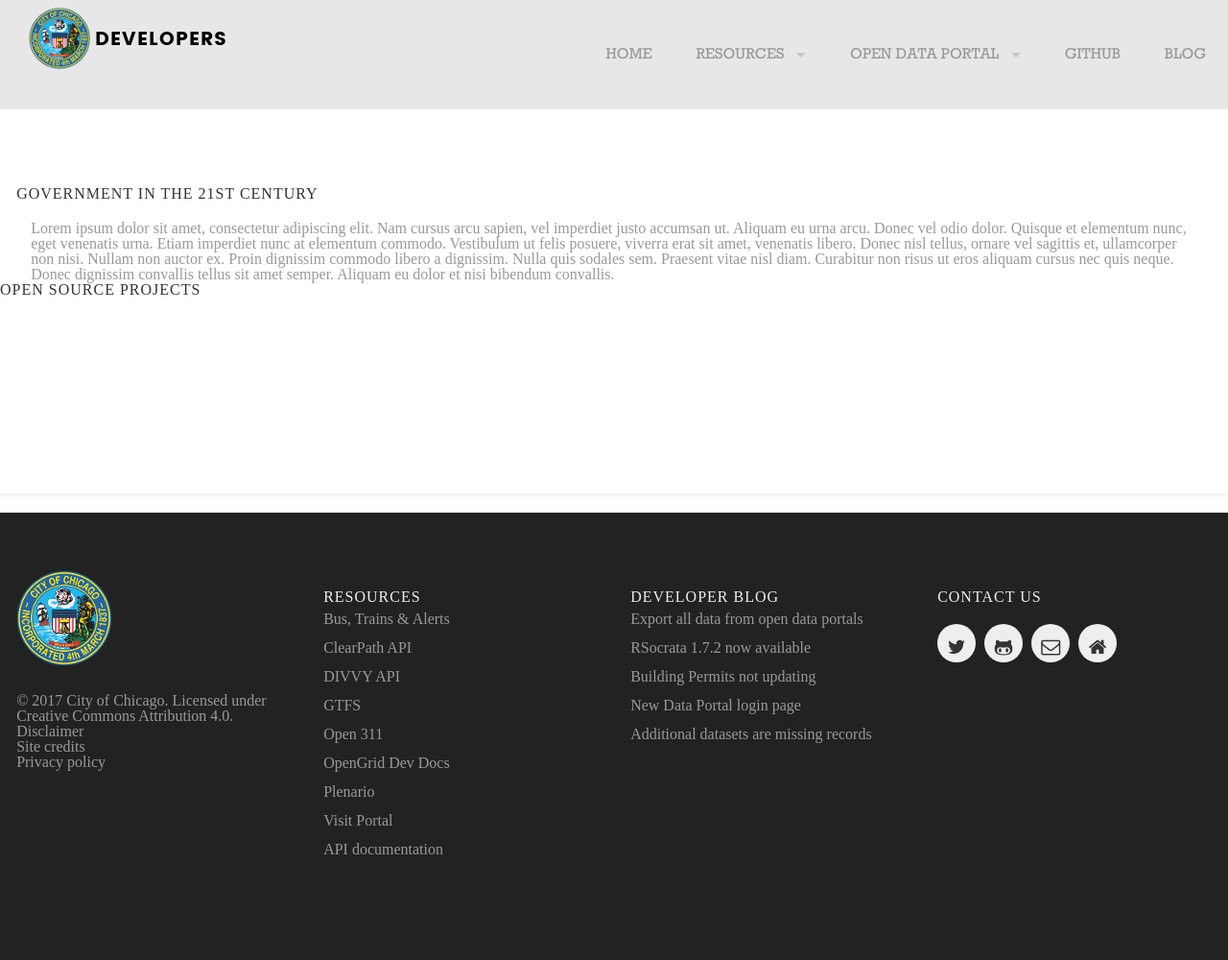
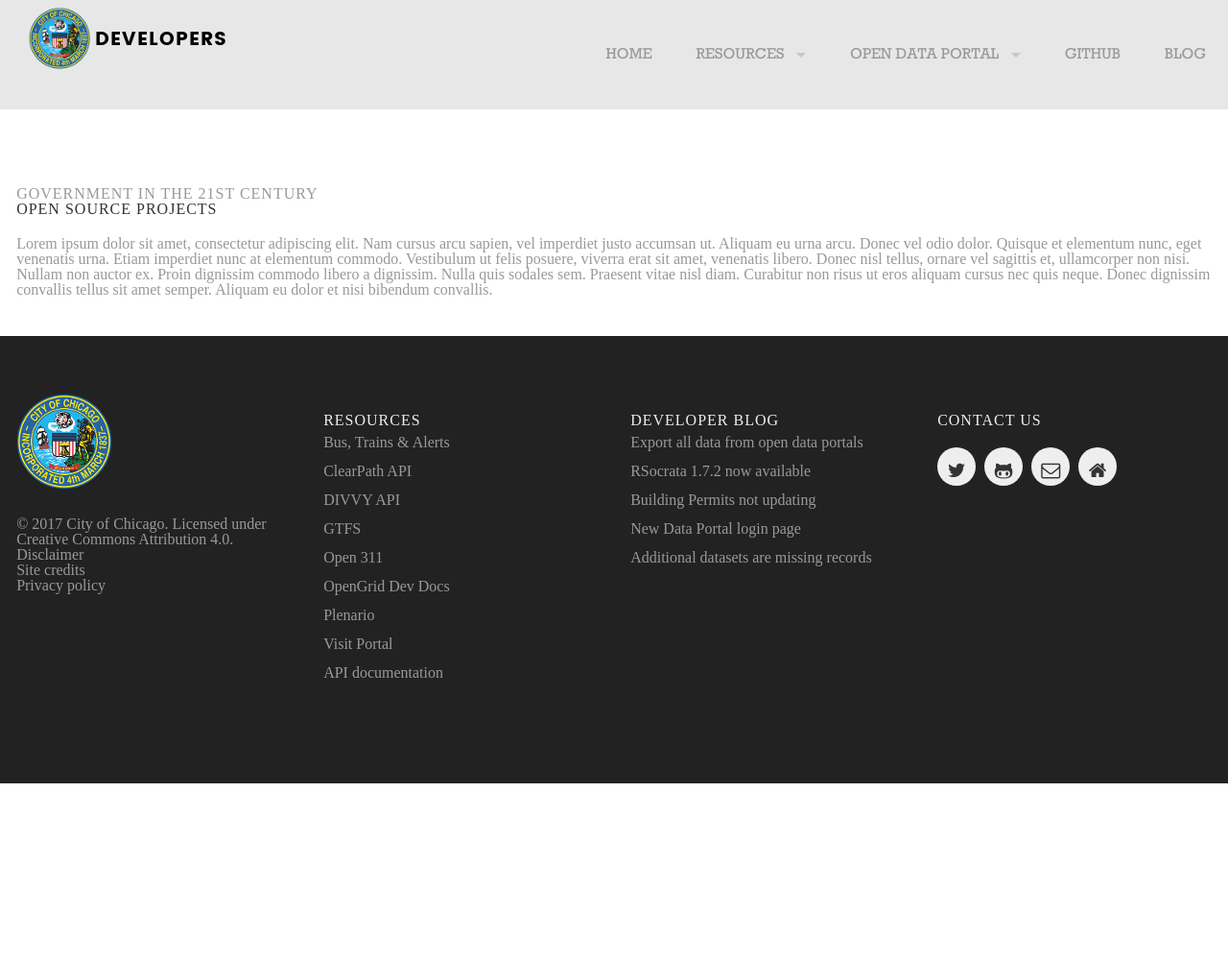
Before and after one commit to Chicago/dev.cityofchicago.org, a Jekyll site: the page built from projects.html, in a window 1280 px wide. Shown: the whole page at 96% size. Built offline with Jekyll 4.4.1, drawn with Linux system fonts in a browser that asks for light colours; nearby versions of some CDN libraries; some web fonts are replaced; library files that are not in the unit come from our copies; after the commit the page ends 914 px from its top, so only the background shows below that.

Commit message:
Correct grid layout

```diff
--- a/css/style-projects.css
+++ b/css/style-projects.css
@@ -32,17 +32,17 @@
 
 #wrapper {
   position: relative;
-  width: 80%;
+  width: 110%;
   margin: 0 auto;
   padding: 20px 0;
   text-align: center;
 }
 
-#main {
+#shadow {
   height: 400px;
 }
 
-#main, div.header, li.repo {
+#shadow, div.header, li.repo {
   background: white;
   background: rgb(255, 255, 255);
   -moz-box-shadow:    0px 0px 5px 1px rgba(0, 0, 0, 0.1);
@@ -51,21 +51,21 @@
   margin-bottom: 20px;
 }
 
-#main h1 {
+#shadow h1 {
   margin: 30px 0;
 }
 
-#main h1, #main p {
+#shadow h1, #shadow p {
   margin-left: 15px;
   margin-right: 15px;
 }
 
-/*#main p {
+#shadow p {
   font-size: 11px;
   line-height: 2;
 }
-*/
-/*#logo {
+
+#logo {
   width: 190px;
   height: 190px;
   margin: 15px 0 0 15px;
@@ -75,7 +75,7 @@
 
 #logo h1 {
   margin: 0;
-}*/
+}
 
 div.header {
   height: 130px;
--- a/projects.html
+++ b/projects.html
@@ -205,15 +205,12 @@
 <div class='full'>
   <div class='row'>
     <div class='large-12 columns'>
-      <h4 style>Government in the 21st Century</h4>
+      <h4 style='color: #999'>Government in the 21st Century</h4>
+      <h2>Open Source Projects</h2>
       <div class='spacing'></div>
       <p>Lorem ipsum dolor sit amet, consectetur adipiscing elit. Nam cursus arcu sapien, vel imperdiet justo accumsan ut. Aliquam eu urna arcu. Donec vel odio dolor. Quisque et elementum nunc, eget venenatis urna. Etiam imperdiet nunc at elementum commodo. Vestibulum ut felis posuere, viverra erat sit amet, venenatis libero. Donec nisl tellus, ornare vel sagittis et, ullamcorper non nisi. Nullam non auctor ex. Proin dignissim commodo libero a dignissim. Nulla quis sodales sem. Praesent vitae nisl diam. Curabitur non risus ut eros aliquam cursus nec quis neque. Donec dignissim convallis tellus sit amet semper. Aliquam eu dolor et nisi bibendum convallis.</p>
+    <div id="wrapper" class="grid clearfix">
+      <ol id="repos"></ol>
     </div>
-
-    <h2>Open Source Projects</h2>
   </div>
 </div>
-
-<div id="wrapper" class="grid clearfix">
-  <ol id="repos"></ol>
-</div>
```
